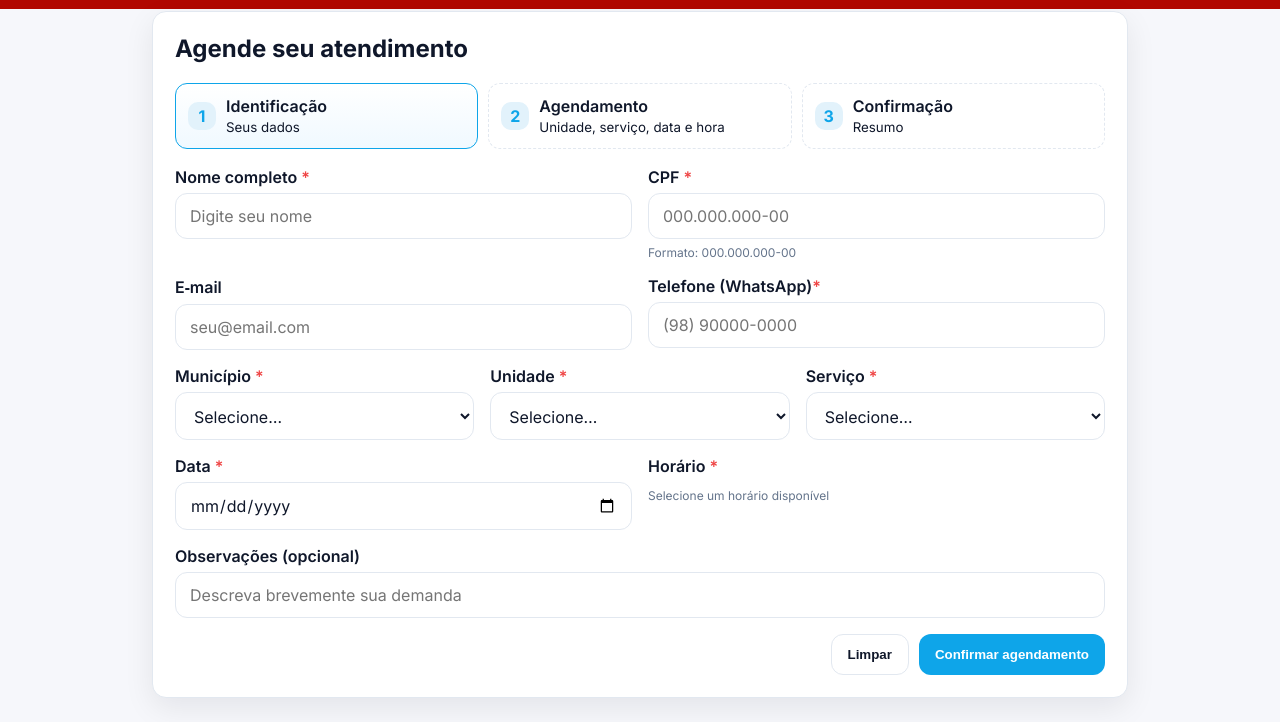
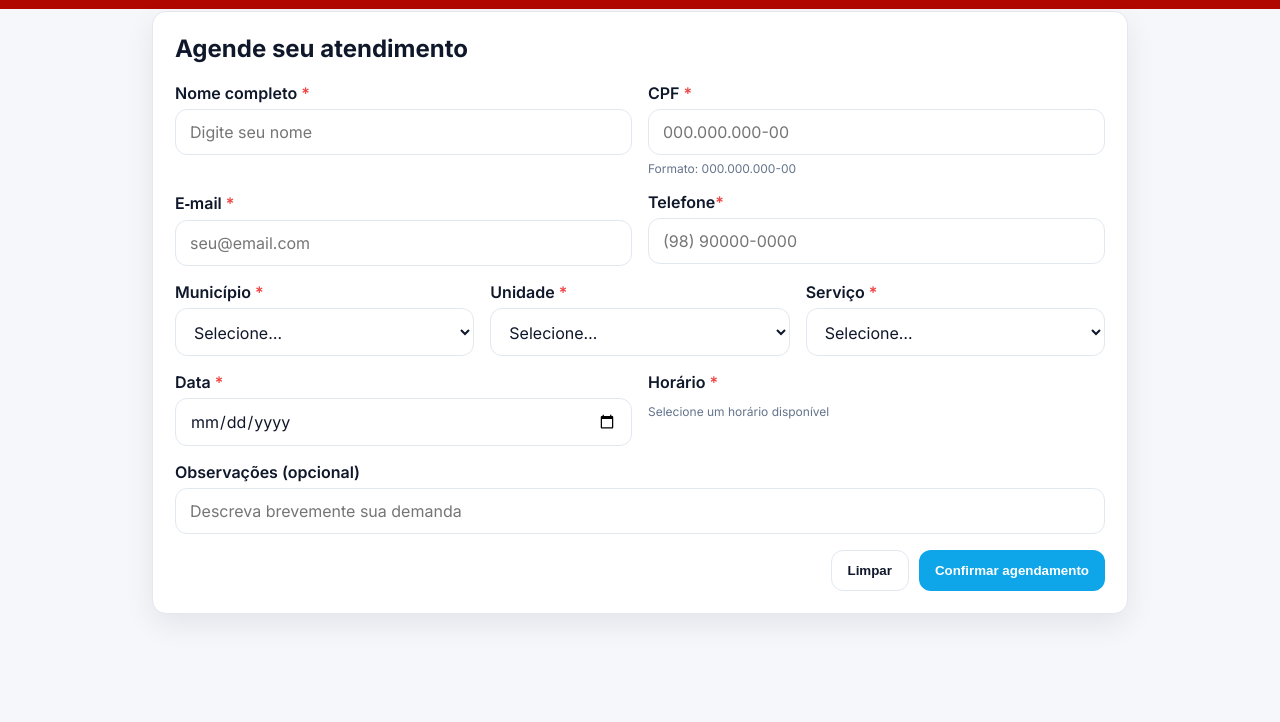
Before and after one commit to estagio-procon/teste, a plain HTML site: page public/src/pages/agendamento.html in a window 1280 px wide. Shown: the part 101-823 px from the top of the page. After the commit the page ends 800 px from the top, so only its background shows below. Drawn offline with Linux system fonts and the light colour scheme.

Commit message:
chore: ajustando a estrutura da página de agendamento

```diff
--- a/public/src/pages/agendamento.html
+++ b/public/src/pages/agendamento.html
@@ -22,27 +22,7 @@
   <main class="container">
     <section class="card" aria-labelledby="titulo-agendamento">
       <h2 id="titulo-agendamento" style="margin-top:0">Agende seu atendimento</h2>
-      <!-- Stepper -->
-      <div class="steps" aria-label="Etapas do agendamento">
-        <div class="step active">
-          <div class="step-number">1</div>
-          <div>
-            <div class="step-title">Identificação</div><small class="muted">Seus dados</small>
-          </div>
-        </div>
-        <div class="step">
-          <div class="step-number">2</div>
-          <div>
-            <div class="step-title">Agendamento</div><small class="muted">Unidade, serviço, data e hora</small>
-          </div>
-        </div>
-        <div class="step">
-          <div class="step-number">3</div>
-          <div>
-            <div class="step-title">Confirmação</div><small class="muted">Resumo</small>
-          </div>
-        </div>
-      </div>
+
       <form id="form-agendamento" novalidate>
         <!-- Identificação -->
         <div class="grid grid-2" style="margin-bottom:16px">
@@ -57,11 +37,11 @@
             <small class="hint">Formato: 000.000.000-00</small>
           </div>
           <div>
-            <label for="email">E‑mail</label>
+            <label for="email">E‑mail <span class="required" aria-hidden="true">*</span></label>
             <input id="email" name="email" type="email" placeholder="seu@email.com" />
           </div>
           <div>
-            <label for="telefone">Telefone (WhatsApp)<span class="required" aria-hidden="true">*</span></label>
+            <label for="telefone">Telefone<span class="required" aria-hidden="true">*</span></label>
             <input id="telefone" name="telefone" type="tel" placeholder="(98) 90000-0000" required />
           </div>
         </div>
--- a/public/src/pages/agendamento.js
+++ b/public/src/pages/agendamento.js
@@ -9,7 +9,6 @@ cpf.addEventListener('input', () => {
   else r = v;
   cpf.value = r;
 });
-// Geração de horários dinâmicos (08:00–17:00 a cada 30min, pula almoço 12:00–14:00)
 const listaHorarios = document.getElementById('lista-horarios');
 const hiddenHorario = document.getElementById('horario');
 const inputData = document.getElementById('data');
@@ -50,7 +49,7 @@ function gerarHorarios(d) {
       push(h, m);
     }
   }
-  // Exemplo de bloqueio aleatório (simulando indisponibilidade)
+  // Exemplo de bloqueio aleatório
   const indisponiveis = new Set();
   for (let i = 0; i < 3; i++) {
     const idx = Math.floor(Math.random() * slots.length);
```
